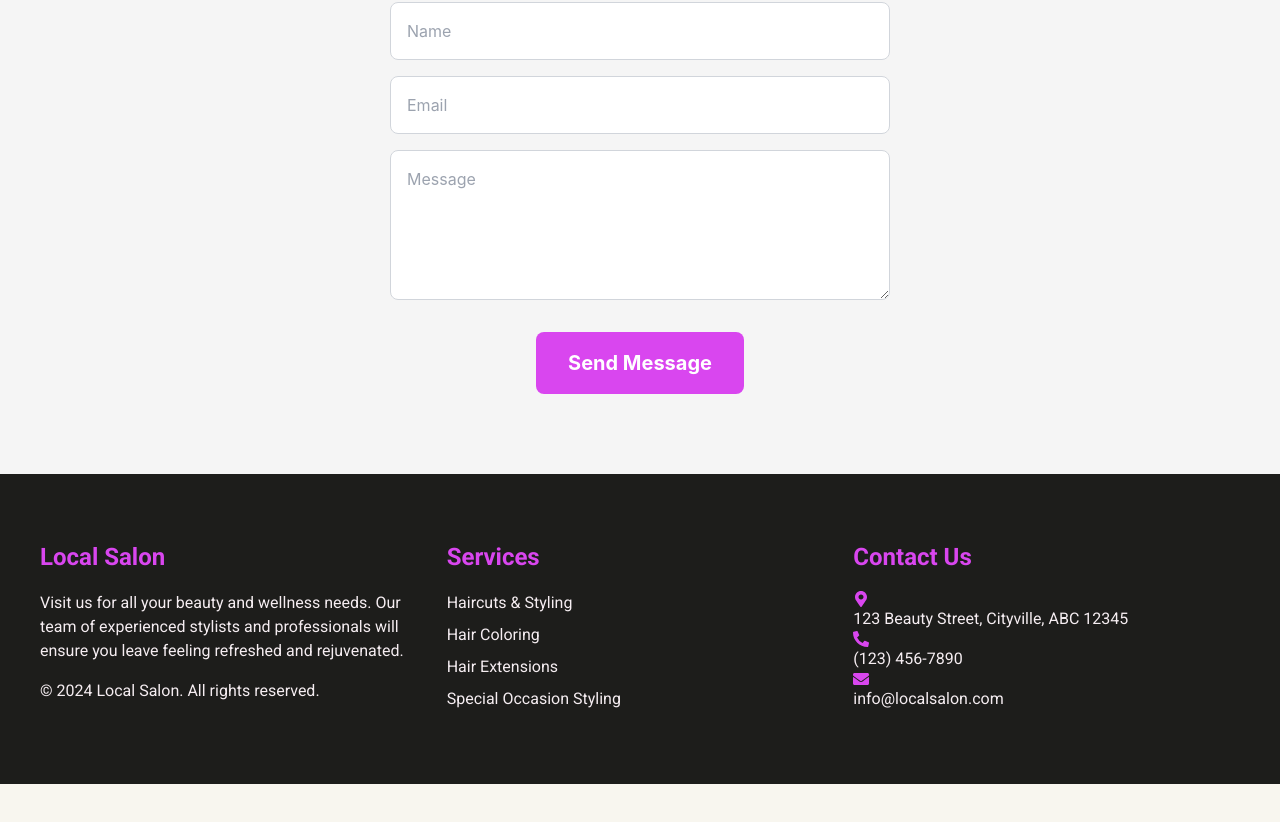
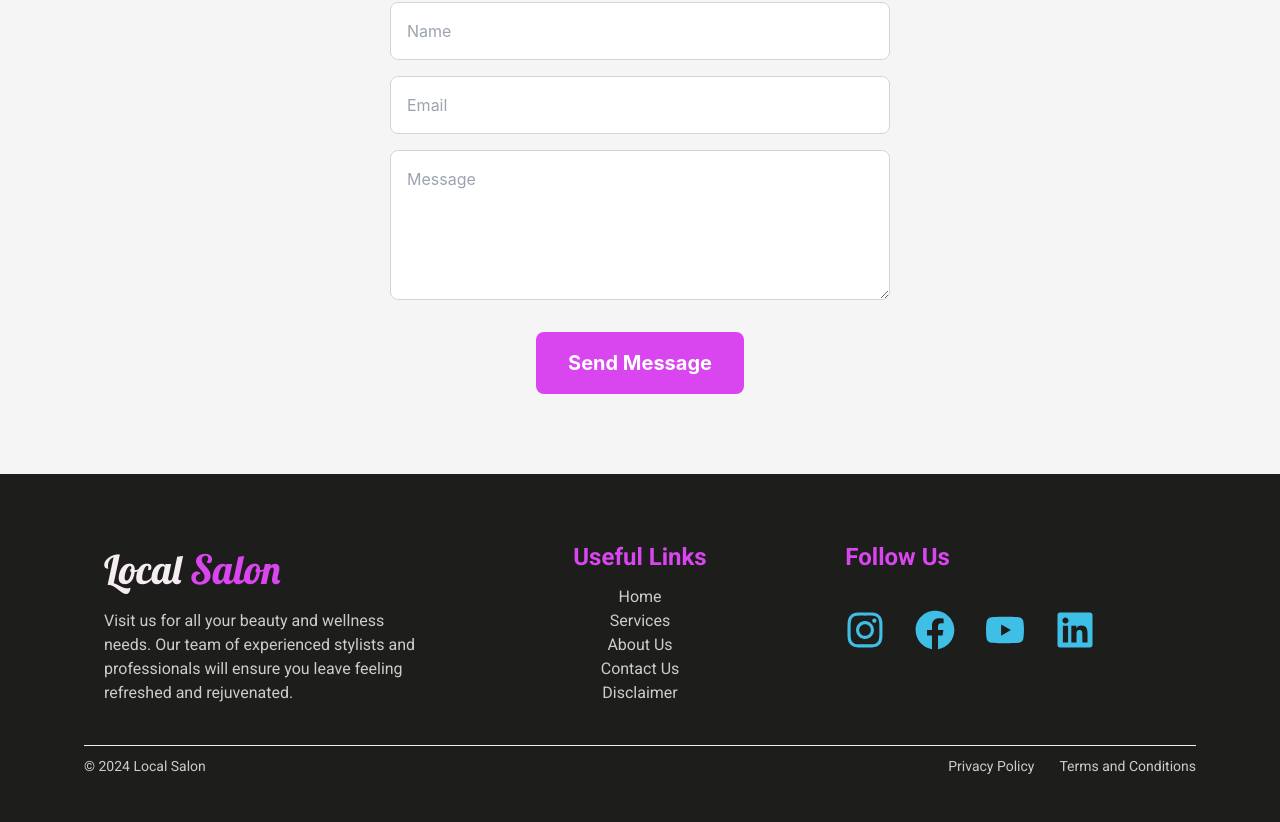
Before and after one commit to 0xYashAnand/website-nextjs, a Next.js app: page / in a window 1280 px wide. Shown: the part 4686-5508 px from the top of the page. Before the commit the page ends 5470 px from the top, so only its background shows below. Built offline with nearby package versions, Linux system fonts and the light colour scheme.

Commit message:
v.0.4 - footer

```diff
--- a/components/Footer.tsx
+++ b/components/Footer.tsx
@@ -1,33 +1,50 @@
 import React from 'react';
+import Link from 'next/link';
 import styles from '../styles/footer.module.css';
-import { FaMapMarkerAlt, FaPhoneAlt, FaEnvelope } from 'react-icons/fa';
+import { FaInstagram, FaFacebook, FaYoutube, FaLinkedin } from 'react-icons/fa';
 
 const Footer = () => {
   return (
     <footer className={styles.footer}>
       <div className={styles.container}>
         <div className={styles.grid}>
-          <div>
-            <h3 className={styles.title}>Local Salon</h3>
-            <p className={styles.text}>
+          <div className={styles.box}>
+            <h3 className={styles.salonName}>
+              Local <span className={styles.salonNameHighlight}>Salon</span>
+            </h3>
+            <p className={styles.description}>
               Visit us for all your beauty and wellness needs. Our team of experienced stylists and professionals will ensure you leave feeling refreshed and rejuvenated.
             </p>
-            <p className={`${styles.text} ${styles.marginTop}`}>&copy; {new Date().getFullYear()} Local Salon. All rights reserved.</p>
           </div>
-          <div>
-            <h3 className={styles.title}>Services</h3>
-            <ul className={styles.text}>
-              <li className={styles.listItem}>Haircuts & Styling</li>
-              <li className={styles.listItem}>Hair Coloring</li>
-              <li className={styles.listItem}>Hair Extensions</li>
-              <li className={styles.listItem}>Special Occasion Styling</li>
-            </ul>
+          <div className={styles.box}>
+            <div className={styles.midBox}>
+              <h3 className={styles.title}>Useful Links</h3>
+              <div>
+              <div className={styles.links}>
+                <Link href="/">Home</Link>
+                <Link href="/services">Services</Link>
+                <Link href="/about">About Us</Link>
+                <Link href="/contact">Contact Us</Link>
+                <Link href="/disclaimer">Disclaimer</Link>
+              </div>
+              </div>
+            </div>
           </div>
-          <div>
-            <h3 className={styles.title}>Contact Us</h3>
-            <p className={styles.text}><FaMapMarkerAlt className={styles.icon} /> 123 Beauty Street, Cityville, ABC 12345</p>
-            <p className={styles.text}><FaPhoneAlt className={styles.icon} /> (123) 456-7890</p>
-            <p className={styles.text}><FaEnvelope className={styles.icon} /> info@localsalon.com</p>
+          <div className={styles.box}>
+            <h3 className={styles.title}>Follow Us</h3>
+            <div className={styles.socialIcons}>
+              <a href="https://instagram.com" target="_blank" rel="noopener noreferrer"><FaInstagram className={styles.icon} /></a>
+              <a href="https://facebook.com" target="_blank" rel="noopener noreferrer"><FaFacebook className={styles.icon} /></a>
+              <a href="https://youtube.com" target="_blank" rel="noopener noreferrer"><FaYoutube className={styles.icon} /></a>
+              <a href="https://linkedin.com" target="_blank" rel="noopener noreferrer"><FaLinkedin className={styles.icon} /></a>
+            </div>
+          </div>
+        </div>
+        <div className={styles.bottom}>
+          <p className={styles.copyright}>&copy; 2024 Local Salon</p>
+          <div className={styles.policies}>
+            <Link href="/privacy-policy">Privacy Policy</Link>
+            <Link href="/terms-and-conditions">Terms and Conditions</Link>
           </div>
         </div>
       </div>
--- a/styles/footer.module.css
+++ b/styles/footer.module.css
@@ -1,57 +1,137 @@
 @import url('https://fonts.googleapis.com/css2?family=Roboto:wght@400;700&display=swap');
+@import url('https://fonts.googleapis.com/css2?family=Lobster&display=swap');
 
 .footer {
   background-color: #1D1D1B;
   color: #f5edf1;
-  padding: 25px 20px;
+  padding: 25px 0px;
   font-family: 'Roboto', sans-serif;
 }
 
 .container {
-  max-width: 1200px;
+  max-width: 90%;
   margin: 0 auto;
+  padding: 20px;
 }
 
 .grid {
-  display: grid;
-  gap: 20px;
-  grid-template-columns: 1fr;
-  padding: 40px 0;
+  display: flex;
+  flex-direction: column;
+  margin-bottom: 20px;
+}
+
+.box {
+  margin-bottom: 20px;
+  flex: 1; /* Ensure each box takes equal space */
+}
+.midBox {
+  display: flex;
+  flex-direction: column;
+  align-items: center; /* Center items horizontally */
+  justify-content: center; /* Center items vertically */
+}
+
+.salonName {
+  font-family: 'Lobster', cursive;
+  font-size: 2.5rem;
+  margin-bottom: 10px;
+}
+
+.salonNameHighlight {
+  color: #d946ef;
+}
+
+.description {
+  font-size: 1rem;
+  color: #ccc;
 }
 
 .title {
-  color: #d946ef;
   font-size: 1.5rem;
   font-weight: bold;
-  margin-bottom: 1rem;
+  color: #d946ef;
+  margin-bottom: 10px;
 }
 
-.text {
-  color: #f5edf1;
-  font-size: 1rem;
+.links {
+  display: flex;
+  flex-direction: column;
+  align-items: center;
 }
 
-.marginTop {
-  margin-top: 1rem;
+.links li {
+  margin-bottom: 10px;
 }
 
-.listItem {
-  margin-bottom: 0.5rem;
+.links a {
+  color: #ccc;
+  text-decoration: none;
+}
+
+.links a:hover {
+  color: #d946ef;
+}
+
+.socialIcons {
+  display: flex;
+  padding-top: 25px;
+  gap: 10px;
+  flex-wrap: wrap; /* Allows the icons to wrap to the next line if needed */
 }
 
 .icon {
-  margin-right: 8px;
+  font-size: 2.5rem;
+  color: #40bfe6;
+  margin: 0 20px 0 0; /* Adds space around each icon */
+  transition: color 0.3s;
+}
+
+.icon:hover {
   color: #d946ef;
+}
+
+.bottom {
+  display: flex;
+  justify-content: space-between;
+  border-top: 1px solid #f5edf1;
+  padding-top: 10px;
+}
+
+.copyright {
+  font-size: 0.875rem;
+  color: #ccc;
+}
+
+.policies {
+  display: flex;
+  gap: 25px;
+  font-size: 0.875rem;
+  color: #ccc;
+}
+
+.policies a {
+  color: #ccc;
+  text-decoration: none;
+}
+
+.policies a:hover {
+  color: #0949ea;
 }
 
 @media (min-width: 768px) {
   .grid {
-    grid-template-columns: repeat(2, 1fr);
+    flex-direction: row;
+    justify-content: space-between;
+  }
+
+  .box {
+    flex: 1;
+    margin-bottom: 0;
+    padding: 20px;
+  }
+
+  .bottom {
+    flex-direction: row;
+    justify-content: space-between;
   }
 }
-
-@media (min-width: 1024px) {
-  .grid {
-    grid-template-columns: repeat(3, 1fr);
-  }
-}
```
